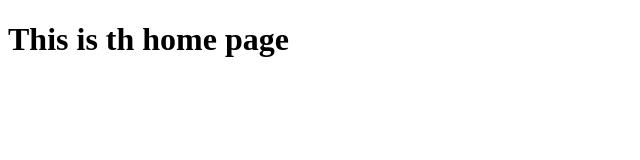
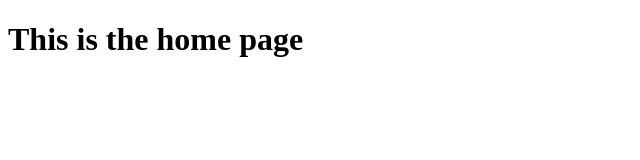
Before and after one commit to OhuePeter/myHello, a plain HTML site: page index.html in a window 1280 px wide. Shown: the whole page, without its empty margins (0-640 px from the left). Drawn offline with Linux system fonts and the light colour scheme.

Commit message:
correction

```diff
--- a/index.html
+++ b/index.html
@@ -7,6 +7,6 @@
     <title>Home</title>
   </head>
   <body>
-    <h1>This is th home page</h1>
+    <h1>This is the home page</h1>
   </body>
 </html>
```
